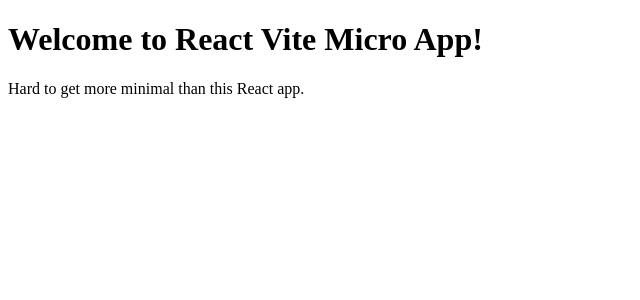
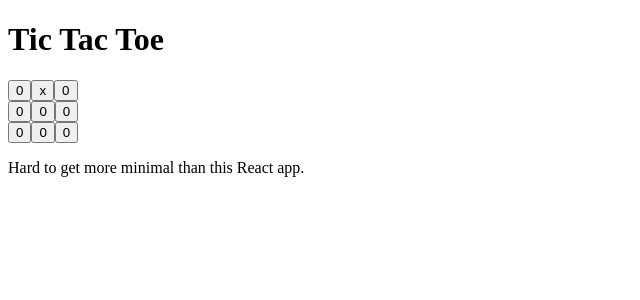
Before and after one commit to omkar-ok/tictactoe, a React (Vite) app: page / in a window 1280 px wide. Shown: the top 300 px of the page, without its empty margins (0-640 px from the left). Built offline with nearby package versions, Linux system fonts and the light colour scheme.

Commit message:
created basic board and square components

```diff
--- a/src/App.jsx
+++ b/src/App.jsx
@@ -1,8 +1,10 @@
 import React from "react";
+import Board from "./components/Board";
 
 export default () => (
   <>
-    <h1>Welcome to React Vite Micro App!</h1>
+    <h1>Tic Tac Toe</h1>
+    <Board/>
     <p>Hard to get more minimal than this React app.</p>
   </>
 );
--- /dev/null
+++ b/src/components/Board.jsx
@@ -0,0 +1,28 @@
+import React from 'react';
+import Square from './Square';
+
+const Board= () => {
+
+  return (
+    <div>
+      <div>
+        <Square val={0} />
+        <Square val={"x"} />
+        <Square val={0} />
+      </div>
+      <div>
+        <Square val={0} />
+        <Square val={0} />
+        <Square val={0} />
+      </div>
+      <div>
+        <Square val={0} />
+        <Square val={0} />
+        <Square val={0} />
+      </div>
+    </div>
+  );
+};
+
+
+export default Board;
--- /dev/null
+++ b/src/components/Square.jsx
@@ -0,0 +1,11 @@
+import React from 'react'
+
+const Square = (props) => {
+  return (
+
+      <button>{props.val}</button>
+
+  )
+}
+
+export default Square
```
Also changed, not shown: package.json (+11 -1 lines), 1 other file (tests, documents, lock files or other folders).
